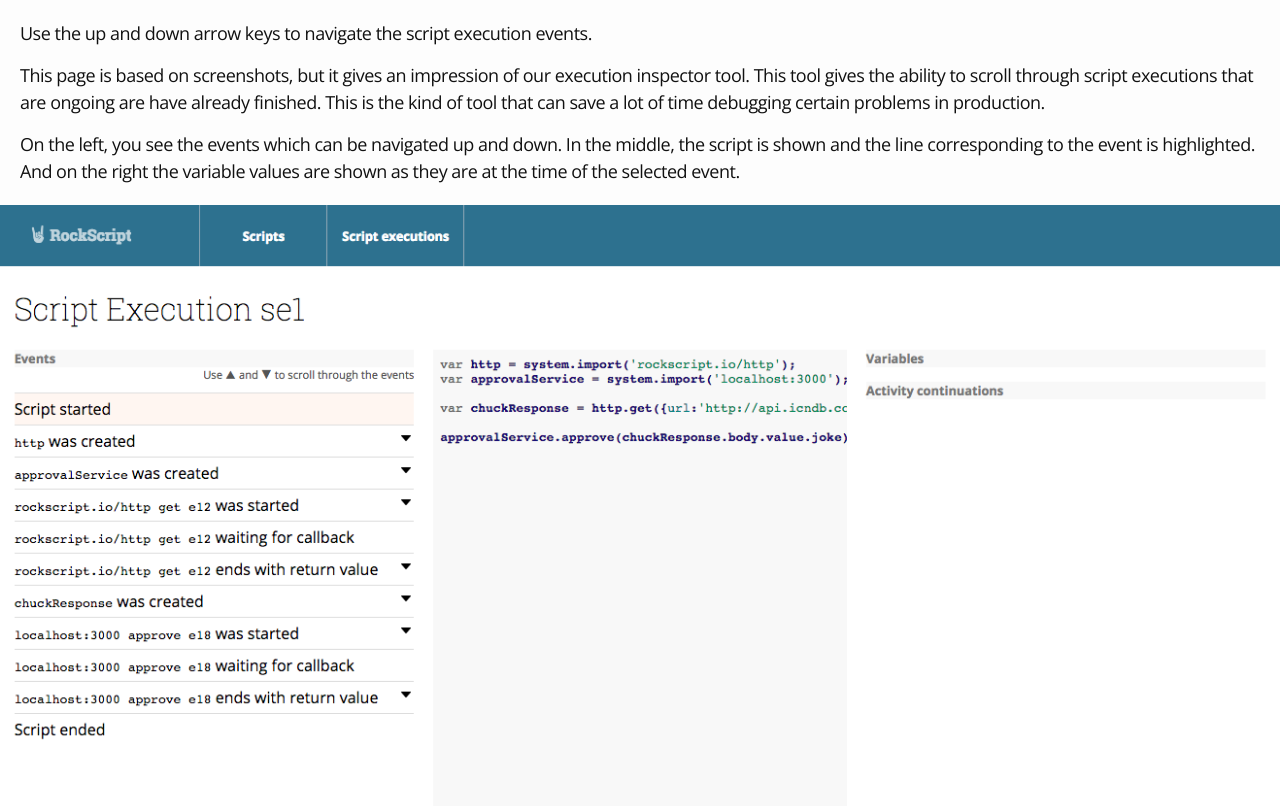
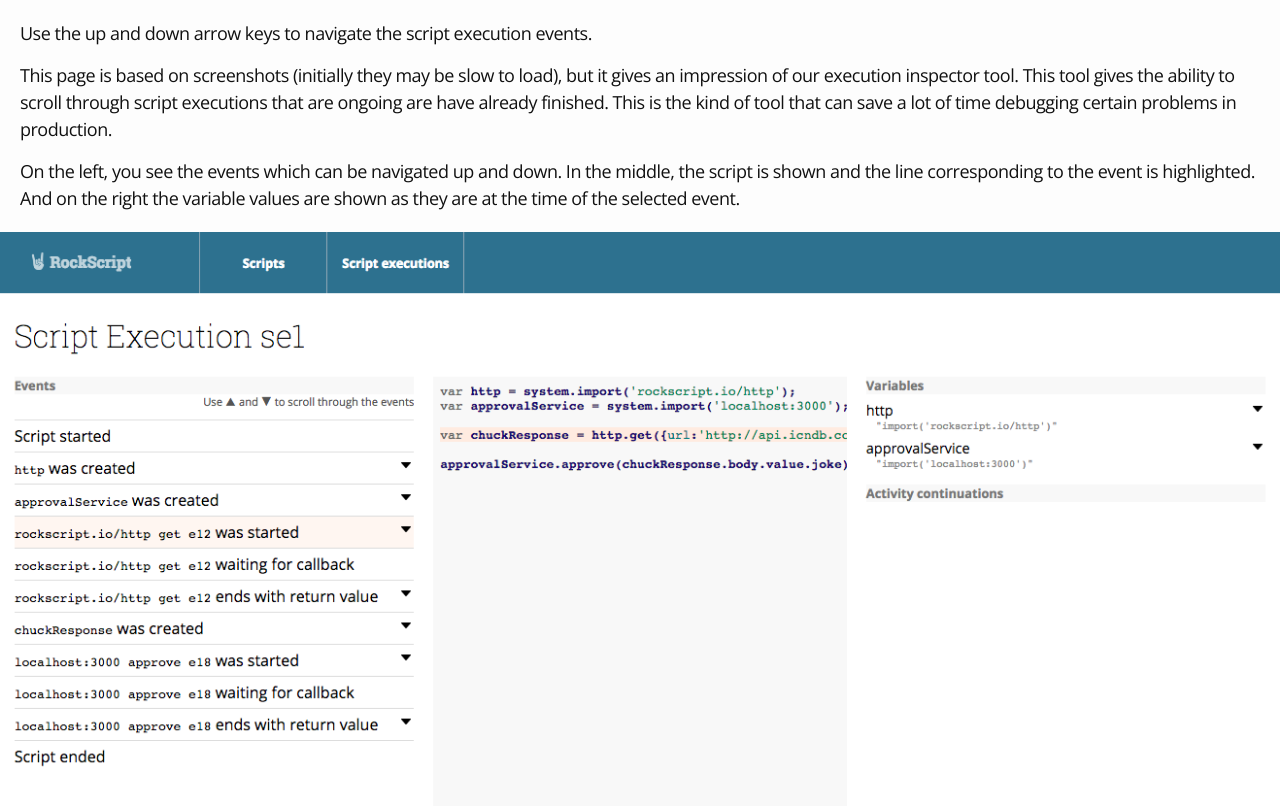
Before and after one commit to RockScript/rockscript.github.io, a Jekyll site: the page assets/execution-inspector/index.html, which Jekyll copies as it is, in a window 1280 px wide. Shown: the top 806 px of the page. Built offline with Jekyll 4.4.1, drawn with Linux system fonts in a browser that asks for light colours; nearby versions of some CDN libraries; part of the change alters nothing that is shown.

```diff
--- a/assets/execution-inspector/index.html
+++ b/assets/execution-inspector/index.html
@@ -29,7 +29,8 @@
     Use the up and down arrow keys to navigate the script execution events.
   </p>
   <p>
-    This page is based on screenshots, but it gives an impression of our
+    This page is based on screenshots (initially they may be slow to load), but it gives an
+    impression of our
     execution inspector tool.  This tool gives the ability to scroll through script executions
     that are ongoing are have already finished.  This is the kind of tool that can save a lot of
     time debugging certain problems in production.
@@ -45,16 +46,18 @@
 <script>
 $('body').off();
 $('body').keydown(function(e){
-    if ($('events')) {
   if (e.keyCode=='38') {
     previousScreenshot();
+    mode = 'manual';
   } else if (e.keyCode=='40') {
     nextScreenshot();
-      }
+    mode = 'manual';
   }
 });
 
 var index = 0;
+var mode = 'auto';
+
 function previousScreenshot() {
   showScreenshot(index-1);
 }
@@ -67,6 +70,20 @@ function showScreenshot(i) {
     index = i;
   }
 }
+
+function automaticNext() {
+  if ('auto'===mode && index<11) {
+    nextScreenshot();
+    setTimeout(function() {
+      automaticNext();
+    }, 1000);
+  }
+}
+
+setTimeout(function() {
+  automaticNext();
+}, 1000);
+
 </script>
 
 <script async src="https://www.googletagmanager.com/gtag/js?id=UA-107122219-1"></script>
```
Lines whose indentation alone changed are shown as unchanged.
